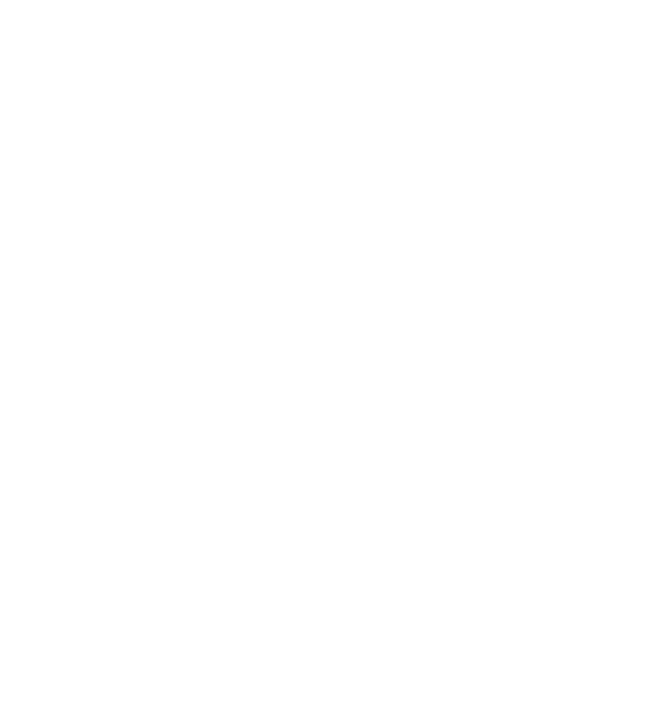
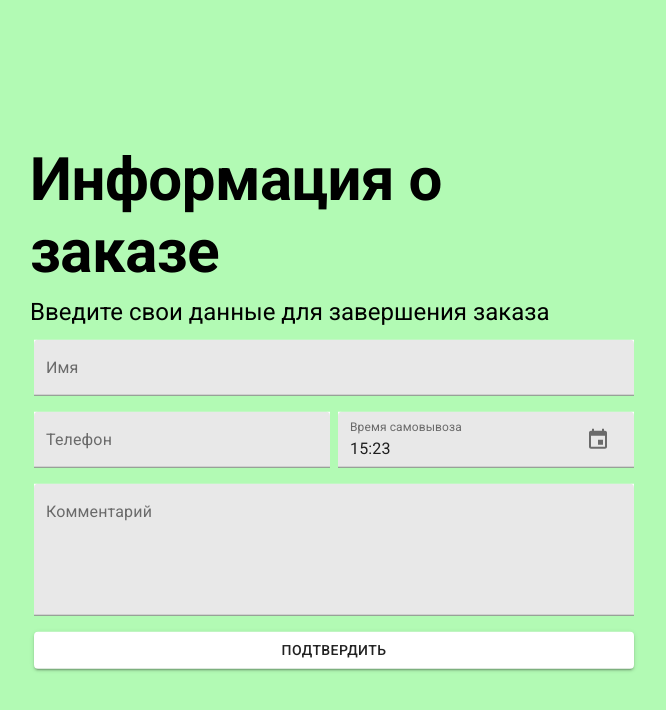
Before and after one commit to batovpasha/FoodHub, a React (Create React App) app in the folder client_foodhub/: page /order in a window 1280 px wide. Shown: the top 710 px of the page, without its empty margins (314-980 px from the left). Built offline with nearby package versions, Linux system fonts and the light colour scheme.

Commit message:
Added Order page

```diff
--- a/client_foodhub/package.json
+++ b/client_foodhub/package.json
@@ -3,12 +3,15 @@
   "version": "0.1.0",
   "private": true,
   "dependencies": {
+    "@date-io/date-fns": "^1.3.13",
     "@material-ui/core": "^4.8.0",
     "@material-ui/icons": "^4.5.1",
     "@material-ui/lab": "^4.0.0-alpha.36",
+    "@material-ui/pickers": "^3.2.8",
     "@testing-library/jest-dom": "^4.2.4",
     "@testing-library/react": "^9.4.0",
     "@testing-library/user-event": "^7.1.2",
+    "date-fns": "^2.0.0-beta.5",
     "immutable": "^4.0.0-rc.12",
     "react": "^16.12.0",
     "react-dom": "^16.12.0",
--- a/client_foodhub/src/App.js
+++ b/client_foodhub/src/App.js
@@ -9,6 +9,7 @@ import { useSelector, useDispatch } from 'react-redux';
 // Components
 import Restaurants from './pages/Restaurants';
 import Dishes from './pages/Dishes';
+import MakeOrder from './pages/MakeOrder';
 import { Button } from '@material-ui/core';
 
 function App() {
@@ -40,6 +41,7 @@ function App() {
 
                 <Route exact path='/restaurants' component={Restaurants}/>
                 <Route exact path='/:restaurant/dishes' component={Dishes}/>
+                <Route exact path='/order' component={MakeOrder}/>
             </Switch>
         </Router>
     );
--- /dev/null
+++ b/client_foodhub/src/components/OrderForm/index.js
@@ -0,0 +1,85 @@
+import React, { useState } from 'react';
+import { Typography, Button, TextField } from '@material-ui/core';
+import DateFnsUtils from '@date-io/date-fns';
+import {
+  MuiPickersUtilsProvider,
+  KeyboardTimePicker,
+} from '@material-ui/pickers';
+import { makeStyles } from '@material-ui/core/styles';
+
+const useStyles = makeStyles(theme => ({
+    root: {
+        alignSelf: 'center',
+        margin:  theme.spacing(1),
+        position: 'absolute',
+        top: '50%',
+        left: '50%',
+        transform: 'translate(-50%, -50%)',
+    },
+    title: {
+        margin:  theme.spacing(1),
+    },
+    row: {
+        display: 'flex',
+        margin:  theme.spacing(1),
+    },
+    field: {
+        flex: 1,
+        background: 'white',
+        margin:  theme.spacing(0.5),
+    }
+}));
+
+export default function OrderForm() {
+    const classes = useStyles();
+
+    const [ time, setTime ] = useState(new Date());
+
+    const handleDateChange = date => setTime(date);
+
+    return (
+        <div className={classes.root}>
+            <Typography style={{ fontWeight: 'bold' }} className={classes.title} variant="h2">
+                Информация о заказе
+            </Typography>
+            <Typography className={classes.title} variant="h5">
+                Введите свои данные для завершения заказа
+            </Typography>
+            <form noValidate autoComplete="off">
+                <div className={classes.row}>
+                    <TextField className={classes.field} id="name" label="Имя" variant="filled" />
+                </div>
+
+                <div className={classes.row}>
+                    <TextField className={classes.field} id="phone" label="Телефон" variant="filled" />
+                    <MuiPickersUtilsProvider utils={DateFnsUtils}>
+                        <KeyboardTimePicker
+                            className={classes.field}
+                            ampm={false}
+                            inputVariant={'filled'}
+                            fullWidth
+                            label={'Время самовывоза'}
+                            value={time}
+                            onChange={handleDateChange}
+                        />
+                    </MuiPickersUtilsProvider>
+                </div>
+                <div className={classes.row}>
+                    <TextField
+                        multiline
+                        rows="5"
+                        className={classes.field}
+                        id="comment"
+                        label="Комментарий"
+                        variant="filled"
+                    />
+                </div>
+                <div className={classes.row}>
+                    <Button className={classes.field} variant="contained">
+                        Подтвердить
+                    </Button>
+                </div>
+            </form>
+        </div>
+    );
+}
--- a/client_foodhub/src/index.css
+++ b/client_foodhub/src/index.css
@@ -1,4 +1,5 @@
 body {
+  background: #b2fab4;
   margin: 0;
   font-family: -apple-system, BlinkMacSystemFont, 'Segoe UI', 'Roboto', 'Oxygen',
     'Ubuntu', 'Cantarell', 'Fira Sans', 'Droid Sans', 'Helvetica Neue',
--- /dev/null
+++ b/client_foodhub/src/pages/MakeOrder/index.js
@@ -0,0 +1,24 @@
+//Core
+import React from 'react';
+// Instruments
+import { makeStyles } from '@material-ui/core/styles';
+// Components
+import OrderForm from '../../components/OrderForm';
+
+const useStyles = makeStyles(theme => ({
+    root: {
+        display: 'flex',
+        flexDirection: 'column',
+        justifyContent: 'center',
+    },
+}));
+
+export default function Restaurants () {
+    const classes = useStyles();
+
+    return (
+        <div className={classes.root}>
+            <OrderForm />
+        </div>
+    )
+}
```
Also changed, not shown: 1 other file (tests, documents, lock files or other folders).
